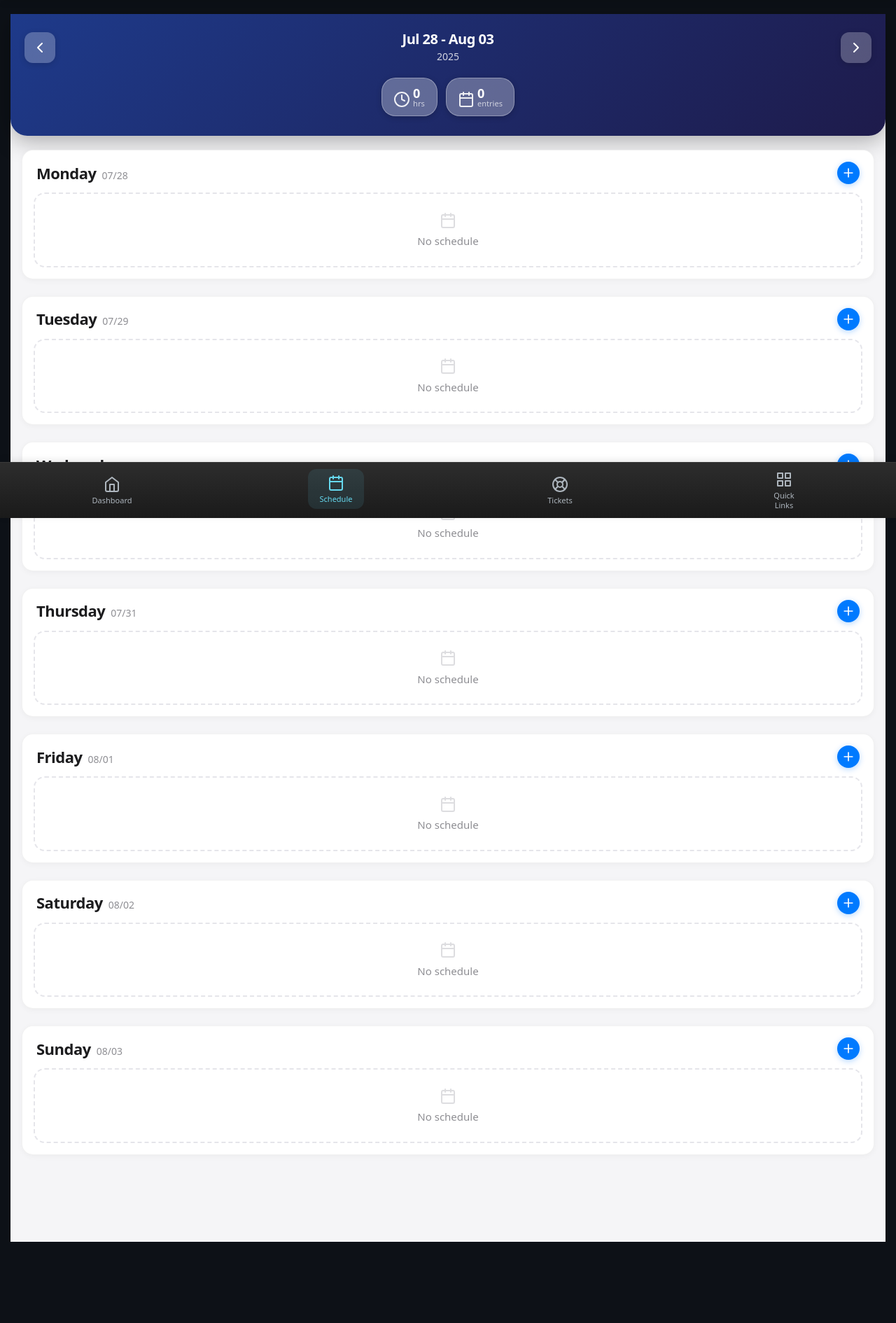
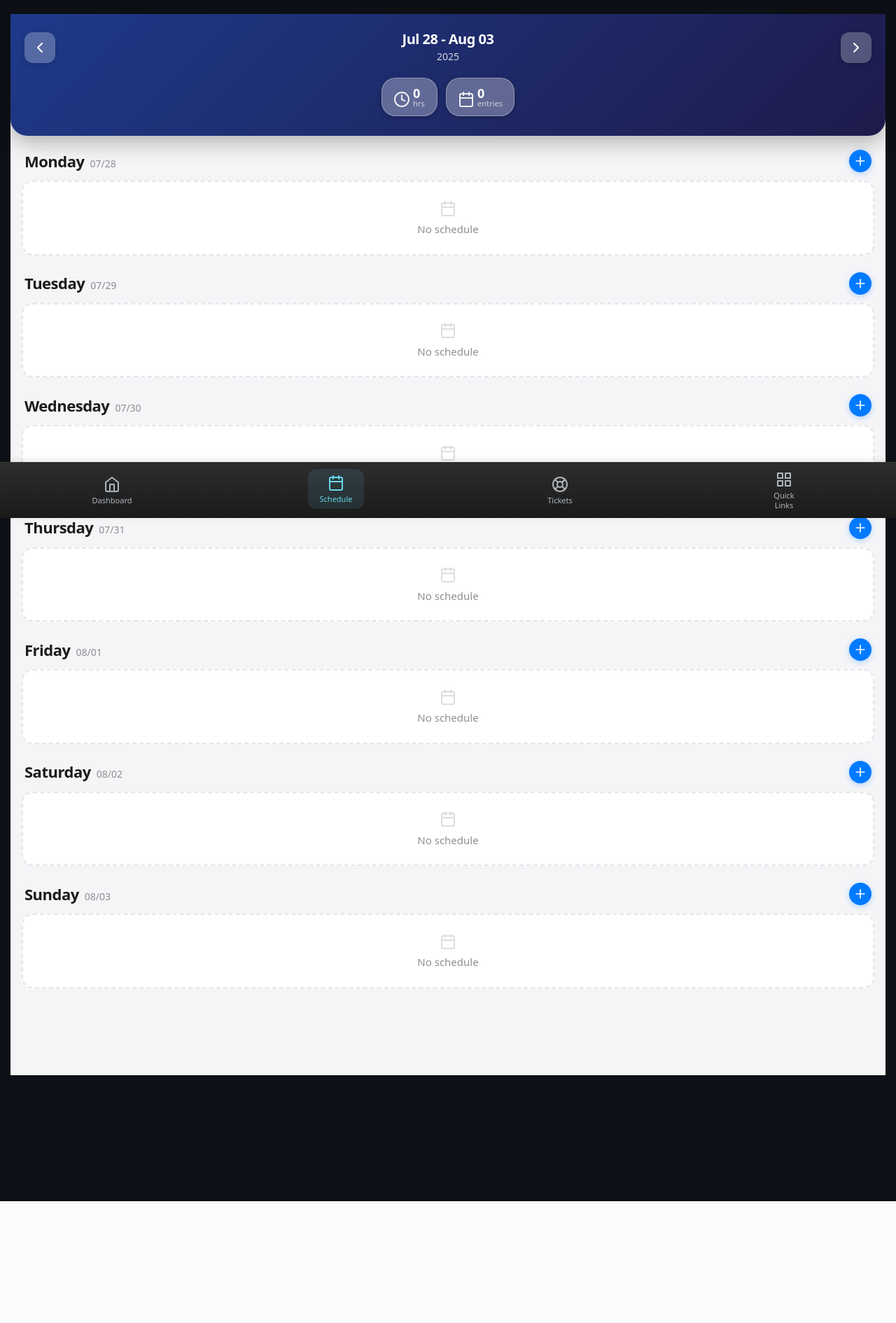
Before and after one commit to tbnobed/engsched, a Flask app: page /mobile/personal_schedule in a window 1280 px wide. Shown: the part 60-1950 px from the top of the page at 70% size. After the commit the page ends 1776 px from the top, so only its background shows below. Run offline with Flask 3, Linux system fonts and the light colour scheme; the visitor is signed in with stand-in values (Sample User, id 1); data that the repository does not hold is empty; some libraries are stand-ins or nearby versions.

Commit message:
Restored to '082b6ec729015f4661aa7e067855d4f3b0197ae5'
Replit-Restored-To: 082b6ec729015f4661aa7e067855d4f3b0197ae5

```diff
--- a/templates/mobile/personal_schedule.html
+++ b/templates/mobile/personal_schedule.html
@@ -385,17 +385,6 @@
 
 .day-group {
     margin-bottom: 24px;
-    background: #ffffff;
-    border-radius: 16px;
-    padding: 16px;
-    box-shadow: 0 2px 8px rgba(0,0,0,0.04);
-    border: 1px solid rgba(0,0,0,0.05);
-}
-
-[data-bs-theme="dark"] .day-group {
-    background: #1c1c1e;
-    border-color: #3a3a3c;
-    box-shadow: 0 2px 8px rgba(0,0,0,0.3);
 }
 
 .day-header-modern {
@@ -431,7 +420,7 @@
 }
 
 [data-bs-theme="dark"] .day-date {
-    color: #98989d;
+    color: #8e8e93;
 }
 
 .add-btn {
```
